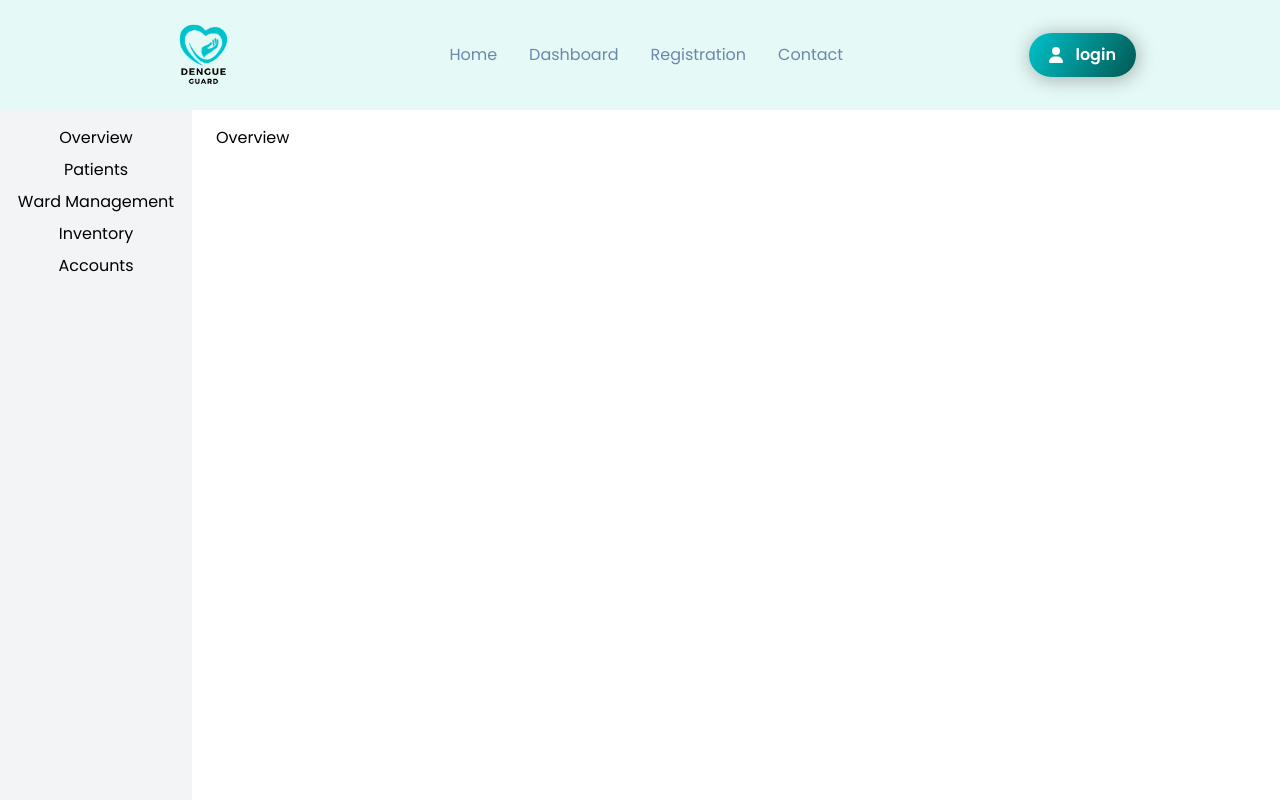
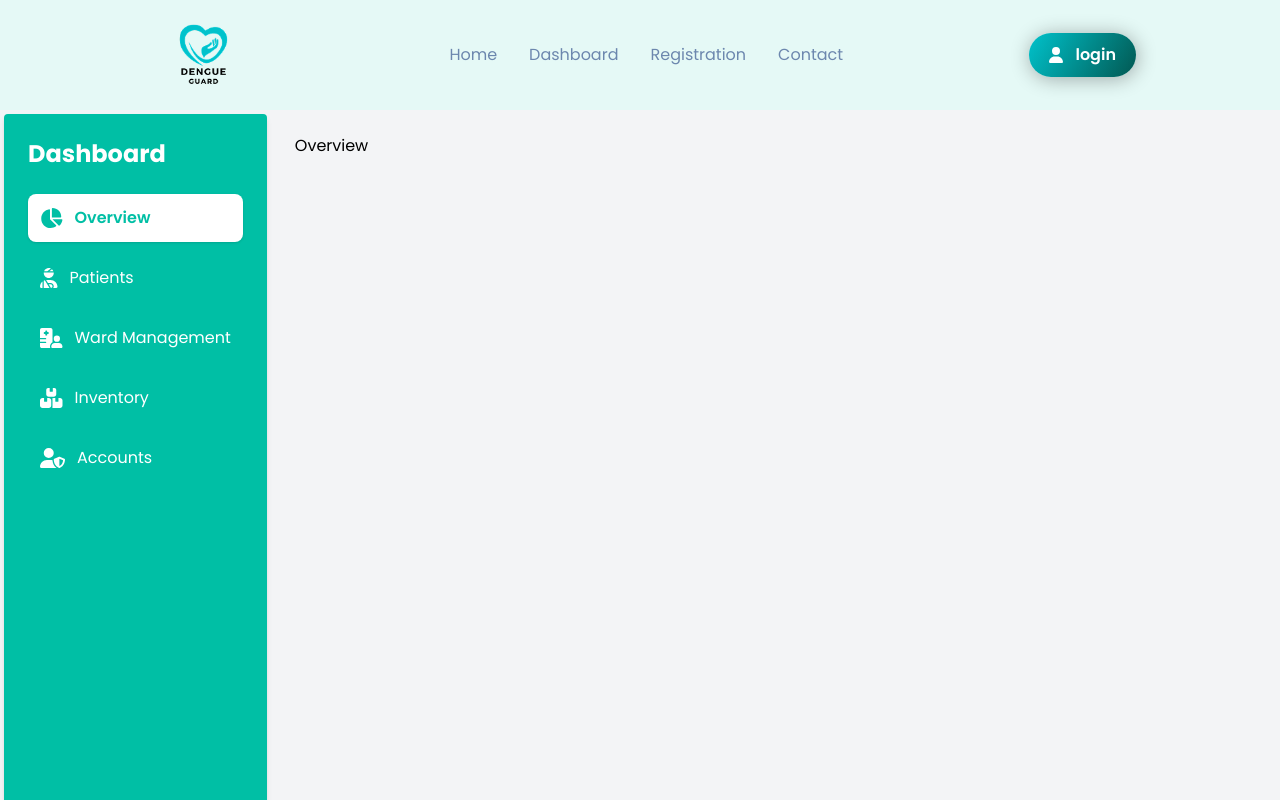
Before and after one commit to mayuraabhayasinghe/dengue-patient-management-system-grp4, a React (Vite) app in the folder Client/: page /dashboard in a window 1280 px wide. Shown: the top 800 px of the page. Built offline with nearby package versions, Linux system fonts and the light colour scheme.

Commit message:
feat: dashboard UI ceeated

```diff
--- a/Client/src/Pages/Dashboard.jsx
+++ b/Client/src/Pages/Dashboard.jsx
@@ -4,6 +4,15 @@ import Patients from "../Components/Dashboard/Patients";
 import WardManagement from "../Components/Dashboard/WardManagement";
 import Inventory from "../Components/Dashboard/Inventory";
 import Accounts from "../Components/Dashboard/Accounts";
+
+import { FontAwesomeIcon } from "@fortawesome/react-fontawesome";
+import {
+  faChartPie,
+  faUserInjured,
+  faHospitalUser,
+  faBoxes,
+  faUserShield,
+} from "@fortawesome/free-solid-svg-icons";
 
 const Dashboard = () => {
   const [activeComponent, setActiveComponent] = useState("overview");
@@ -25,31 +34,41 @@ const Dashboard = () => {
     }
   };
 
+  const navItems = [
+    { id: "overview", label: "Overview", icon: faChartPie },
+    { id: "patients", label: "Patients", icon: faUserInjured },
+    { id: "ward", label: "Ward Management", icon: faHospitalUser },
+    { id: "inventory", label: "Inventory", icon: faBoxes },
+    { id: "account", label: "Accounts", icon: faUserShield },
+  ];
+
   return (
-    <div>
-      <div className="flex gap-2">
-        {/* Sidebar links */}
-        <div className="flex flex-col gap-2 w-48 bg-gray-100 p-4 min-h-screen">
-          <button onClick={() => setActiveComponent("overview")}>
-            Overview
-          </button>
-          <button onClick={() => setActiveComponent("patients")}>
-            Patients
-          </button>
-          <button onClick={() => setActiveComponent("ward")}>
-            Ward Management
-          </button>
-          <button onClick={() => setActiveComponent("inventory")}>
-            Inventory
-          </button>
-          <button onClick={() => setActiveComponent("account")}>
-            Accounts
-          </button>
+    <div className="flex min-h-screen bg-gray-100">
+      {/* Sidebar */}
+      <div className="w-fit p-2 m-1  bg-primary-1 text-white md:p-6 shadow-md rounded">
+        <h2 className="text-2xl font-bold mb-6 hidden md:block">Dashboard</h2>
+        <div className="flex flex-col gap-3">
+          {navItems.map((item) => (
+            <button
+              key={item.id}
+              onClick={() => setActiveComponent(item.id)}
+              className={`flex items-center gap-3 p-2 md:p-3 rounded-lg text-left transition duration-200 ${
+                activeComponent === item.id
+                  ? "bg-white text-primary-1 font-semibold shadow"
+                  : "hover:bg-white hover:text-primary-1"
+              }`}>
+              <FontAwesomeIcon
+                className="text-2xl md:text-xl"
+                icon={item.icon}
+              />
+              <span className="hidden md:block">{item.label}</span>
+            </button>
+          ))}
         </div>
+      </div>
 
-        {/* Display section */}
-        <div className="flex-1 p-4">{renderComponent()}</div>
-      </div>
+      {/* Main Content */}
+      <div className="flex-1 p-6">{renderComponent()}</div>
     </div>
   );
 };
--- a/Client/src/Pages/Login.jsx
+++ b/Client/src/Pages/Login.jsx
@@ -57,9 +57,7 @@ const Login = () => {
               </a>
             </div>
 
-            <button
-              type="submit"
-              className=" btn w-full">
+            <button type="submit" className=" btn w-full">
               Log In
             </button>
 
```
